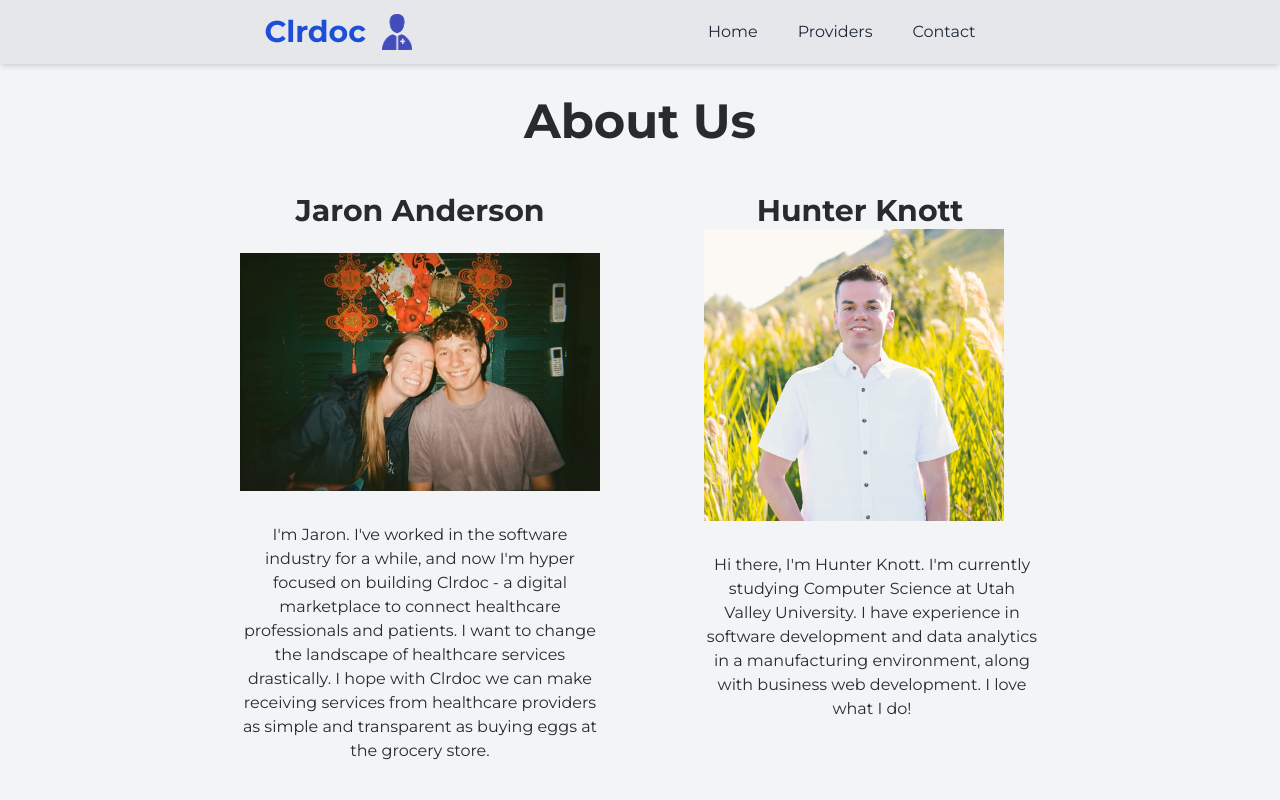
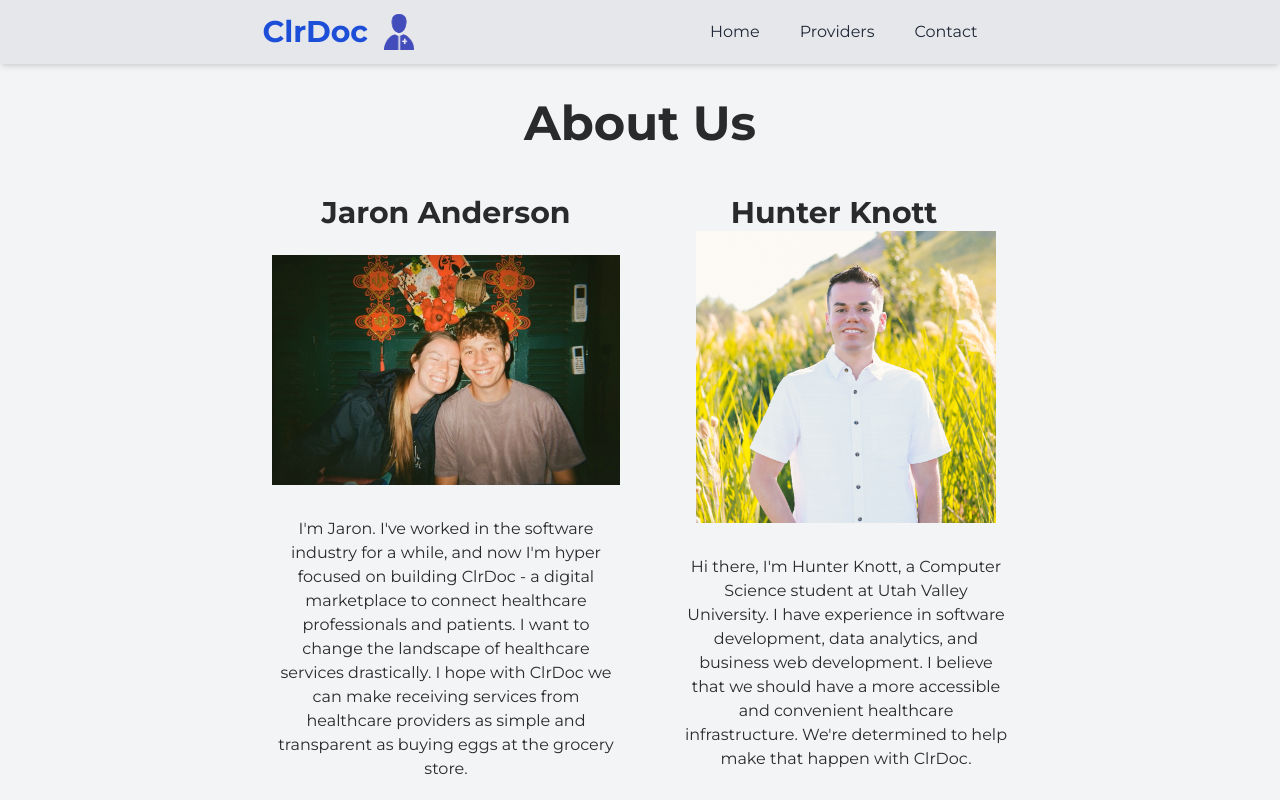
Before and after one commit to HunterKnott/clrdoc, a Next.js app: page /about in a window 1280 px wide. Shown: the top 800 px of the page. Built offline with nearby package versions, Linux system fonts and the light colour scheme; no server answers.

Commit message:
Added more styling and formatting

```diff
--- a/app/Footer.jsx
+++ b/app/Footer.jsx
@@ -3,7 +3,7 @@ import LinkButton from './LinkButton';
 
 export default function Footer() {
     return (
-        <div className='flex flex-col gap-12 items-center h-72 w-full p-8 bg-indigo-900'>
+        <div className='flex flex-col gap-12 items-center h-50 md:h-72 w-full p-8' style={{backgroundColor: '#0C0526'}}>
             <div className='flex flex-row gap-6 justify-center'>
                 <LinkButton />
                 <LinkButton />
@@ -11,7 +11,7 @@ export default function Footer() {
                 <LinkButton />
             </div>
             <div className='flex flex-row gap-4'>
-                <h1 className="w-full text-4xl font-bold text-white">Clrdoc</h1>
+                <h1 className="w-full text-4xl font-bold text-white">ClrDoc</h1>
                 <img src="Images/ClrDocIcon.png" alt="Icon" className="w-[60px]" />
             </div>
         </div>
--- a/app/NavBar.jsx
+++ b/app/NavBar.jsx
@@ -39,12 +39,13 @@ export default function Navbar({ options }) {
     }, [])
 
     return (
-        // <header className="flex justify-between items-center h-24 w-full px-4 pt-6 z-30 bg-gray-200">
         <header className="flex flex-row md:gap-64 justify-center items-center h-16 w-full px-4 py-6 z-30 bg-gray-200 fixed shadow-md">
             {!menuOpen ?
-                <div className='flex flex-row gap-4'>
-                    <h1 className="w-full text-3xl font-bold text-blue-700">Clrdoc</h1>
-                    <img src="Images/ClrDocIconTransparent.png" alt="Icon" className="w-[30px]" />
+                <div>
+                    <Link href={'../'} className='flex flex-row gap-4'>
+                        <h1 className="w-full text-3xl font-bold text-blue-700">ClrDoc</h1>
+                        <img src="Images/ClrDocIconTransparent.png" alt="Icon" className="w-[30px]" />
+                    </Link>
                 </div>
                 : <h1></h1>
             }
@@ -74,7 +75,7 @@ export default function Navbar({ options }) {
                 {menuOpen ? <AiOutlineClose size={20} className='ml-64' /> : <AiOutlineMenu size={20} className='ml-24' />}
             </div>
             <div className={menuOpen ? "fixed left-0 top-0 w-[60%] h-full bg-white border-r border-r-gray-900 ease-in-out duration-500 z-50" : "fixed left-[-100%]"}>
-                <h1 className="w-full text-3xl font-bold text-blue-700 m-4">Clrdoc</h1>
+                <h1 className="w-full text-3xl font-bold text-blue-700 m-4">ClrDoc</h1>
                 <ul className="uppercase p-4">
                     <nav className='flex flex-col gap-6 items-start px-4 pb-6 border-y divide-y'>
                         {listLinks}
--- a/app/about/page.jsx
+++ b/app/about/page.jsx
@@ -3,23 +3,23 @@ import Footer from '../Footer';
 
 export default function Page() {
     return (
-        <main className="flex min-h-screen flex-col gap-6 items-center bg-gray-100">
-            <NavBar options={["App", "Providers", "Contact"]}/>
-            <div className="max-w-[800px] mt-[30px] w-full h-screen mx-auto text-center flex flex-col justify-center items-center">
-                <h1 className="font-bold md:text-5xl sm:text-3xl text-2xl pb-12">About Us</h1>
-                <div className='flex flex-col md:flex-row gap-20'>
+        <main className="flex min-h-screen flex-col items-center bg-gray-100">
+            <NavBar options={["App", "Providers", "Contact"]} />
+            <div className="max-w-[800px] my-[80px] md:mt-[40px] w-full min-h-screen mx-auto text-center flex flex-col justify-center items-center px-4 sm:px-8">
+                <h1 className="font-bold text-5xl pb-12">About Us</h1>
+                <div className='flex flex-col md:flex-row gap-10'>
                     <div className='flex flex-col gap-6'>
-                        <h2 className="font-bold md:text-3xl sm:text-xl text-2xl">Jaron Anderson</h2>
-                        <div className='container'>
-                            <img src="Images/JaronPicture.png" alt="Image" className='mb-8 w-[400px]' />
-                            <p>I&#39;m Jaron. I&#39;ve worked in the software industry for a while, and now I&#39;m hyper focused on building Clrdoc - a digital marketplace to connect healthcare professionals and patients. I want to change the landscape of healthcare services drastically. I hope with Clrdoc we can make receiving services from healthcare providers as simple and transparent as buying eggs at the grocery store.</p>
+                        <h2 className="font-bold text-2xl sm:text-xl md:text-3xl">Jaron Anderson</h2>
+                        <div className='container flex flex-col justify-center items-center'>
+                            <img src="Images/JaronPicture.png" alt="Image" className='mb-8 w-[300px] md:w-[400px]' />
+                            <p>I&#39;m Jaron. I&#39;ve worked in the software industry for a while, and now I&#39;m hyper focused on building ClrDoc - a digital marketplace to connect healthcare professionals and patients. I want to change the landscape of healthcare services drastically. I hope with ClrDoc we can make receiving services from healthcare providers as simple and transparent as buying eggs at the grocery store.</p>
                         </div>
                     </div>
                     <div className='flex flex-col'>
-                        <h2 className="font-bold md:text-3xl sm:text-xl text-2xl">Hunter Knott</h2>
-                        <div className='container pl-6'>
-                            <img src="Images/HunterPicture.png" alt="Images" className='mb-8 w-[300px]' />
-                            <p>Hi there, I&#39;m Hunter Knott. I&#39;m currently studying Computer Science at Utah Valley University. I have experience in software development and data analytics in a manufacturing environment, along with business web development. I love what I do!</p>
+                        <h2 className="font-bold text-2xl sm:text-xl md:text-3xl">Hunter Knott</h2>
+                        <div className='container pl-0 sm:pl-6 flex flex-col justify-center items-center'>
+                            <img src="Images/HunterPicture.png" alt="Images" className='mb-8 w-[200px] sm:w-[300px]' />
+                            <p>Hi there, I&#39;m Hunter Knott, a Computer Science student at Utah Valley University. I have experience in software development, data analytics, and business web development. I believe that we should have a more accessible and convenient healthcare infrastructure. We&#39;re determined to help make that happen with ClrDoc.</p>
                         </div>
                     </div>
                 </div>
@@ -28,5 +28,3 @@ export default function Page() {
         </main>
     )
 }
-
-//
--- a/app/providers/page.jsx
+++ b/app/providers/page.jsx
@@ -56,9 +56,28 @@ export default function Page() {
   return (
     <main className="flex min-h-screen flex-col gap-6 items-center bg-gray-100">
       <Navbar options={["App", "About", "Contact"]}/>
-      <div className="flex flex-col gap-2 items-center p-6 mt-[60px] text-center">
-        <h1 className="text-4xl font-bold">Clrdoc</h1>
-        <p>Connecting cash pay patients with quality providers</p>
+      <div className="flex flex-col gap-2 items-center p-6 pt-20 mt-[60px] text-center">
+        <div className='flex flex-col gap-6 m-6 md:w-[50%]'>
+          <h1 className="text-4xl font-bold">Connecting patients with quality providers</h1>
+          <p>Experience reliable, professional service that you can trust with ClrDoc. Making it simple to find care you need.</p>
+        </div>
+        <div className='bg-gray-300 w-screen flex flex-col items-center py-8'>
+          <div className="flex flex-row gap-6">
+            <button
+              className={
+                isDentalFiltered ? 'flex flex-col items-center w-[150px] rounded-md font-medium text-black my-6 py-3 bg-blue-500 hover:bg-blue-600 transition duration-300'
+                : 'flex flex-col items-center w-[150px] rounded-md font-medium text-black my-6 py-3 bg-white hover:bg-gray-400 transition duration-300'}
+              onClick={handleDentalFilterClick}>
+              <img src='Images/tooth.png' className='w-[40px]'/>
+            Dental Care</button>
+            <button
+              className={
+                isVisionFiltered ? 'flex flex-col items-center w-[150px] rounded-md font-medium text-black my-6 py-3 bg-blue-500 hover:bg-blue-600 transition duration-300'
+                : 'flex flex-col items-center w-[150px] rounded-md font-medium text-black my-6 py-3 bg-white hover:bg-gray-400 transition duration-300'}
+              onClick={handleVisionFilterClick}>
+                <img src='Images/eye.png' className='w-[40px]'/>
+            Vision Care</button>
+          </div>
           <input
             className="input input-bordered w-full max-w-xs mb-6"
             type="text"
@@ -66,15 +85,6 @@ export default function Page() {
             onChange={handleSearchTermChange}
             placeholder="Enter City or Zip Code"
           />
-        <div className="flex flex-row gap-6">
-          <button
-            className={isDentalFiltered ? "btn btn-primary btn-lg" : "btn btn-neutral btn-lg"}
-            onClick={handleDentalFilterClick}>
-          Dental</button>
-          <button
-            className={isVisionFiltered ? "btn btn-primary btn-lg" : "btn btn-neutral btn-lg"}
-            onClick={handleVisionFilterClick}>
-          Vision</button>
         </div>
       </div>
       <div className="overflow-x-auto flex flex-col gap-12 px-6">
@@ -96,10 +106,10 @@ export default function Page() {
             <div className="flex flex-col gap-2 text-xs md:text-base md:w-[20%] pt-4 md:pt-0">
               {Object.entries(profiles.prices).map(([service, price]) => (
                 <div key={service}>
-                  {`${service}: $${price} (Starting)`}
+                  <strong>{service}:</strong> <strong>${price}</strong> <span className='text-sm'>(Starting price)</span>
                 </div>
               ))}
-              <button className="btn btn-primary btn-sm flex items-center justify-center h-16">Request Appointment</button>
+              <button className="btn btn-secondary btn-sm flex items-center justify-center h-12">Request Appointment</button>
             </div>
           </div>
         ))}
```
Also changed, not shown: app/page.jsx (+4 -5 lines), public/Images/eye.png (added), public/Images/tooth.png (added). Lines whose indentation alone changed are shown as unchanged.
